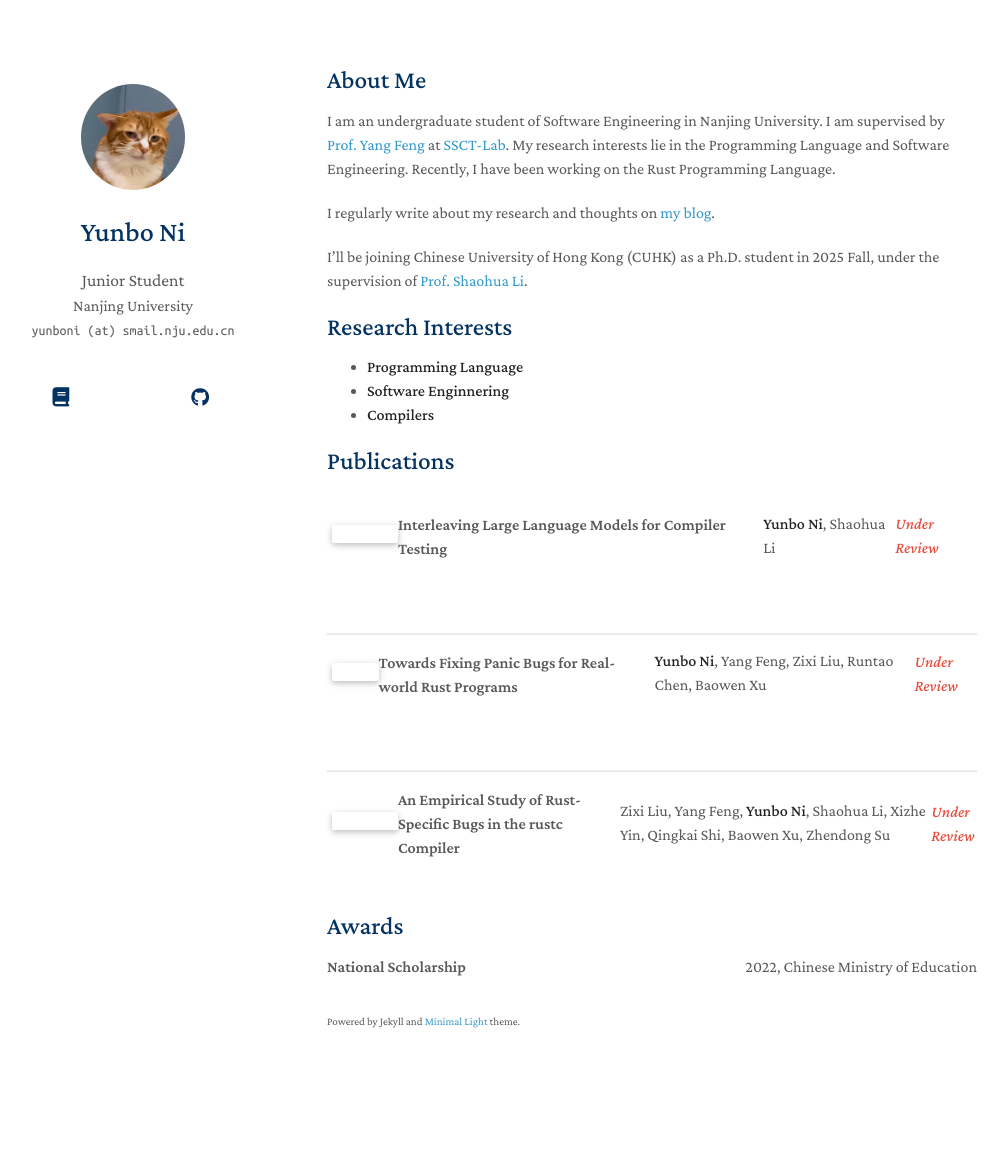
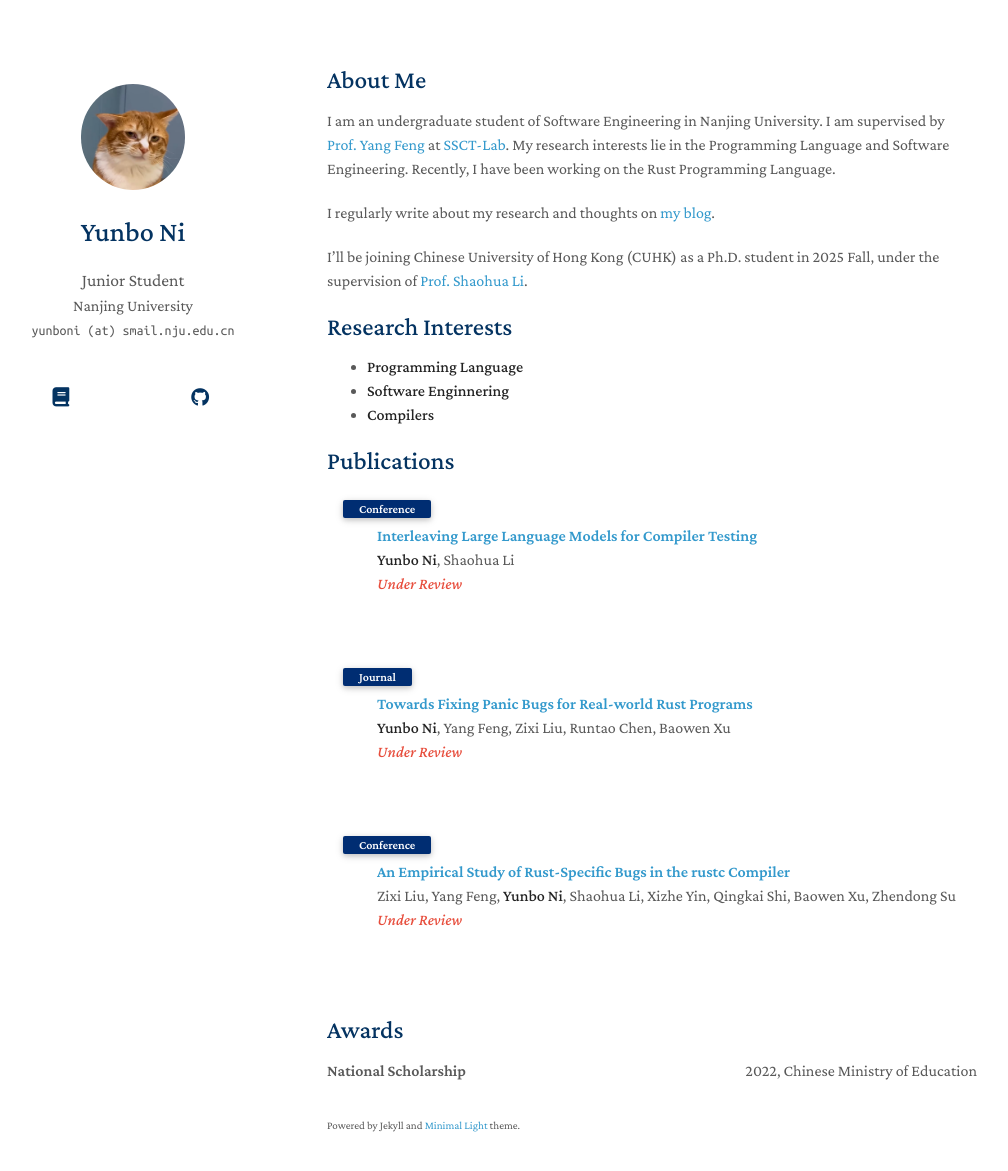
Before and after one commit to cardigan1008/cardigan1008.github.io, a Jekyll site: the page built from index.md, in a window 1280 px wide and 1206 px high. Shown: the top 1171 px of the window, without its empty margins (143-1151 px from the left). Built offline with Jekyll 4.4.1, drawn with Linux system fonts in a browser that asks for light colours; a style sheet for code colours, icons or effects is not loaded; our own code applies the rules of GitHub Pages for plain Markdown files.

Commit message:
remove imgs for pub

```diff
--- a/_includes/publications.md
+++ b/_includes/publications.md
@@ -1,31 +1,26 @@
-<h2 id="publications" style="margin: 2px 0px 10px;">Publications</h2>
+<h2 id="publications" style="margin: 2px 0px -15px;">Publications</h2>
 
 <div class="publications">
 <ol class="bibliography">
 
 {% for link in site.data.publications.main %}
 
-<li style="margin-bottom: 1rem;">
-  <div class="pub-row" style="padding-left: 5px;">
-
+<li>
+<div class="pub-row">
+  <div class="col-sm-3 abbr" style="position: relative;padding-right: 15px;padding-left: 15px;">
+    <!-- {% if link.image %}
+    <img src="{{ link.image }}" class="teaser img-fluid z-depth-1" style="width=100;height=40%">
+    {% endif %} -->
     {% if link.conference_short %}
     <abbr class="badge">{{ link.conference_short }}</abbr>
     {% endif %}
-
-    <div class="title" style="margin-top: 0.4rem;">
-      {% if link.pdf %}
-      <a href="{{ link.pdf }}">{{ link.title }}</a>
-      {% else %}
-      {{ link.title }}
-      {% endif %}
-    </div>
-
-    <div class="author" style="margin-top: 0.2rem;">{{ link.authors }}</div>
-
-    <div class="periodical" style="margin-top: 0.2rem;"><em>{{ link.conference }}</em></div>
-
-    {% if link.pdf or link.code or link.page or link.bibtex or link.notes or link.others %}
-    <div class="links" style="margin-top: 0.3rem;">
+  </div>
+  <div class="col-sm-9" style="position: relative;padding-right: 15px;padding-left: 20px;">
+      <div class="title"><a href="{{ link.pdf }}">{{ link.title }}</a></div>
+      <div class="author">{{ link.authors }}</div>
+      <div class="periodical"><em>{{ link.conference }}</em>
+      </div>
+    <div class="links">
       {% if link.pdf %}
       <a href="{{ link.pdf }}" class="btn btn-sm z-depth-0" role="button" target="_blank" style="font-size:12px;">PDF</a>
       {% endif %}
@@ -39,20 +34,17 @@
       <a href="{{ link.bibtex }}" class="btn btn-sm z-depth-0" role="button" target="_blank" style="font-size:12px;">BibTex</a>
       {% endif %}
       {% if link.notes %}
-      <strong><i style="color:#e74d3c">{{ link.notes }}</i></strong>
+      <strong> <i style="color:#e74d3c">{{ link.notes }}</i></strong>
       {% endif %}
       {% if link.others %}
       {{ link.others }}
       {% endif %}
     </div>
-    {% endif %}
-
   </div>
+</div>
 </li>
 
-{% unless forloop.last %}
-<hr style="margin: 0.6rem 0; border: none; border-top: 1px solid #eee;">
-{% endunless %}
+<br>
 
 {% endfor %}
 
```
